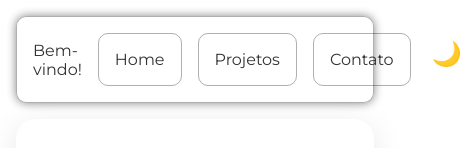
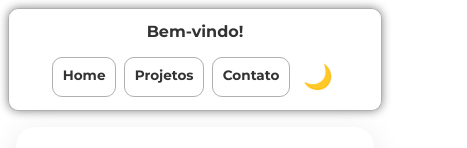
Before and after one commit to vihugocosta/portfolio-react, a React (Vite) app: page / in a window 390 px wide. Shown: the top 148 px of the page, 467 px wide, since content can reach past the window. Built offline with nearby package versions, Linux system fonts and the light colour scheme.

Commit message:
Update style.css

```diff
--- a/src/components/style.css
+++ b/src/components/style.css
@@ -42,6 +42,7 @@ nav {
     backdrop-filter: blur(10px);
     margin: 1rem;
     background-color: var(--nav-bg);
+    font-weight: bold;
 
     p {
         font-size: 1.5rem;
@@ -97,3 +98,39 @@ nav {
 nav p {
     margin-right: auto;
 }
+
+@media (max-width: 768px) {
+    nav {
+        flex-direction: column;
+        margin: 0.5rem;
+        padding: 0.8rem;
+        justify-content: center;
+    }
+
+    .nav-buttons {
+        width: 100%;
+        flex-wrap: wrap;
+        justify-content: center;
+    }
+
+    .btn-link {
+        padding: 0.8rem;
+        font-size: 0.9rem;
+    }
+
+    nav p {
+        margin-bottom: 0.5rem;
+        font-size: 1.2rem;
+    }
+}
+
+@media (max-width: 480px) {
+    .nav-buttons {
+        gap: 0.5rem;
+    }
+
+    .btn-link {
+        padding: 0.6rem;
+        font-size: 0.85rem;
+    }
+}
```
